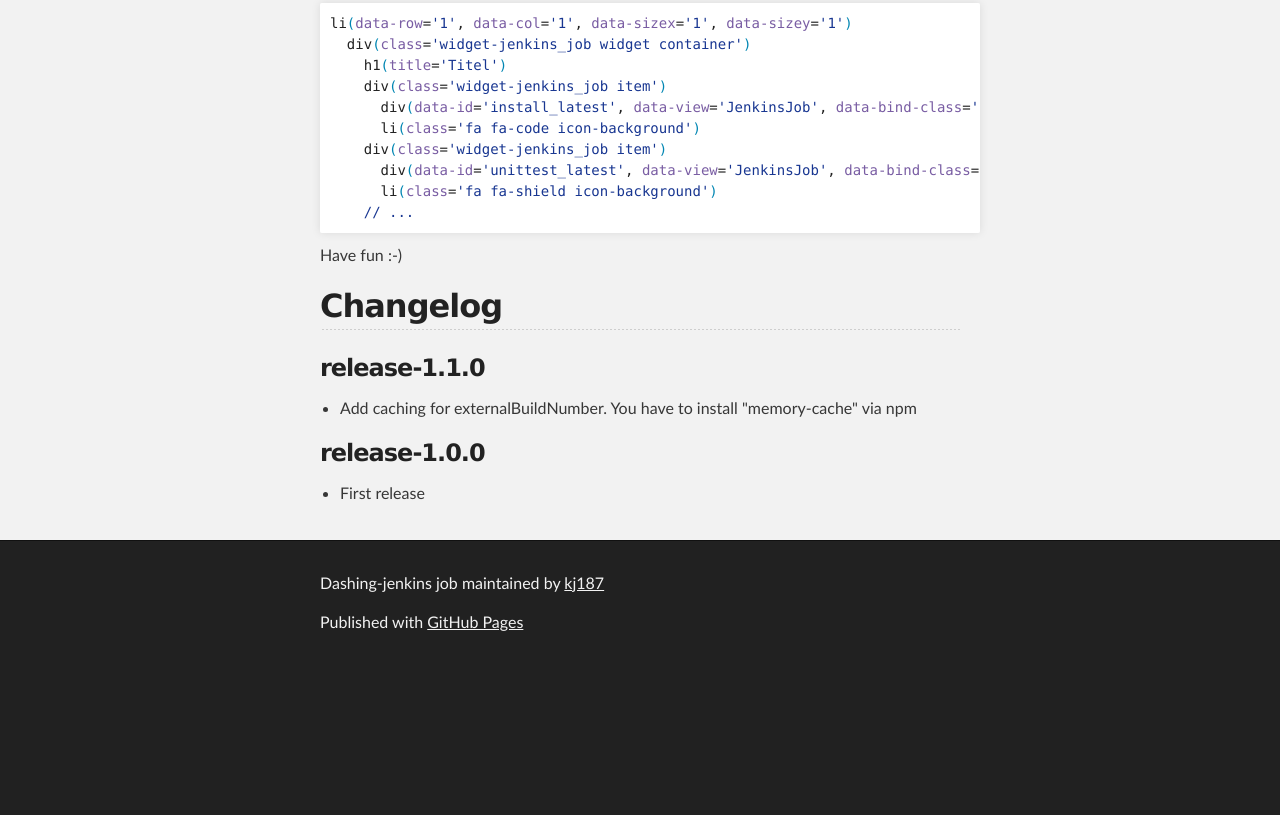
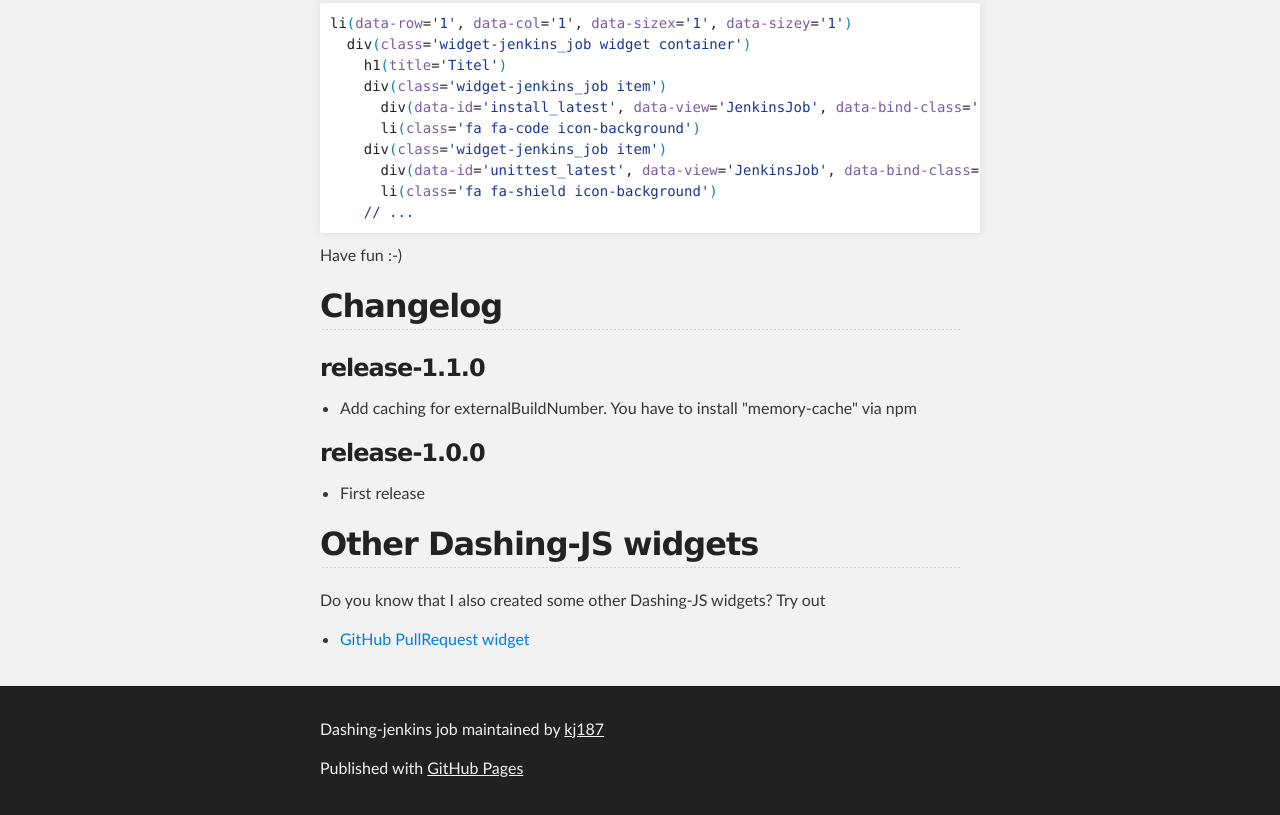
Before and after one commit to kj187/dashing-jenkins_job, a plain HTML site: page index.html in a window 1280 px wide. Shown: the part 9334-10149 px from the top of the page. Before the commit the page ends 10003 px from the top, so only its background shows below. Drawn offline with Linux system fonts and the light colour scheme.

Commit message:
Create gh-pages branch via GitHub

```diff
--- a/index.html
+++ b/index.html
@@ -487,6 +487,15 @@ link<span class="pl-c1">(</span><span class="pl-e">rel</span>=<span class="pl-s"
 <ul>
 <li>First release</li>
 </ul>
+
+<h2>
+<a id="other-dashing-js-widgets" class="anchor" href="#other-dashing-js-widgets" aria-hidden="true"><span class="octicon octicon-link"></span></a>Other Dashing-JS widgets</h2>
+
+<p>Do you know that I also created some other Dashing-JS widgets? Try out</p>
+
+<ul>
+<li><a href="http://goo.gl/QqEVkl">GitHub PullRequest widget</a></li>
+</ul>
       </section>
     </div>
 
```
Also changed, not shown: params.json (+1 -1 lines).
